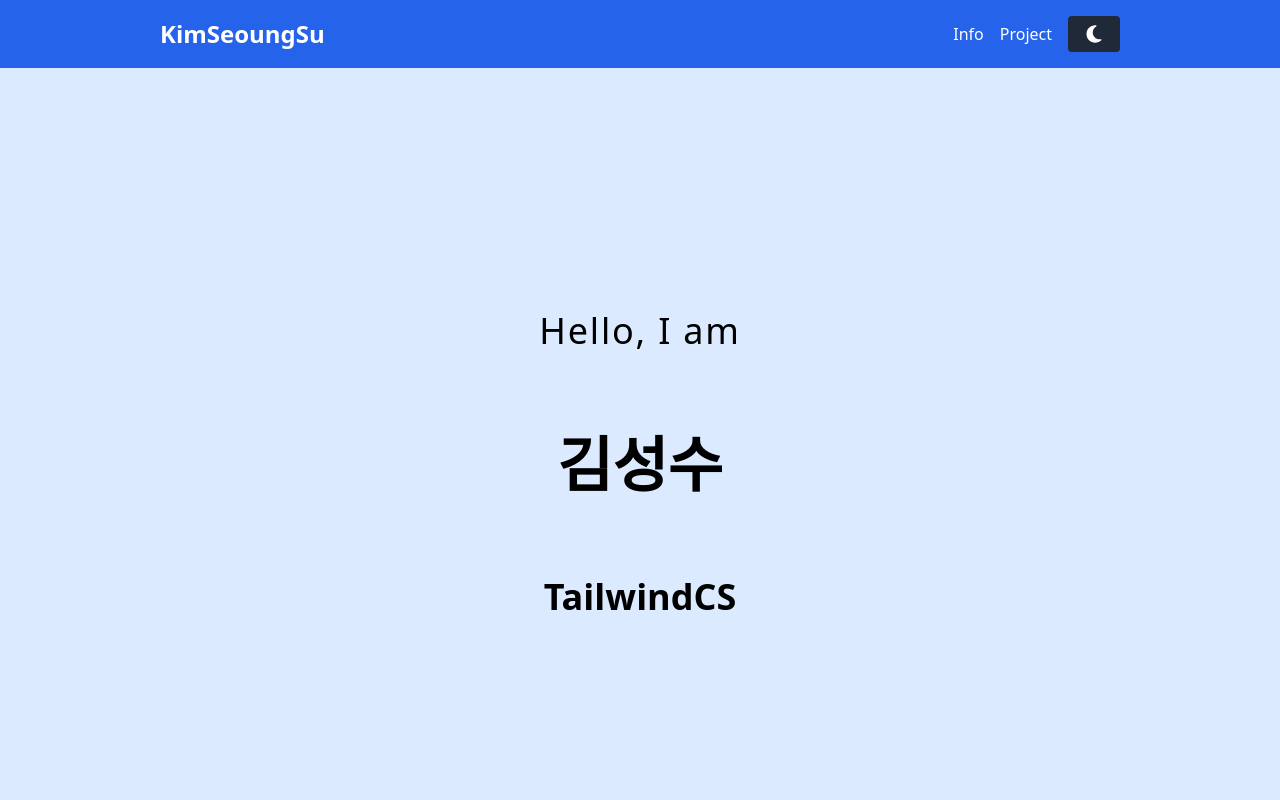
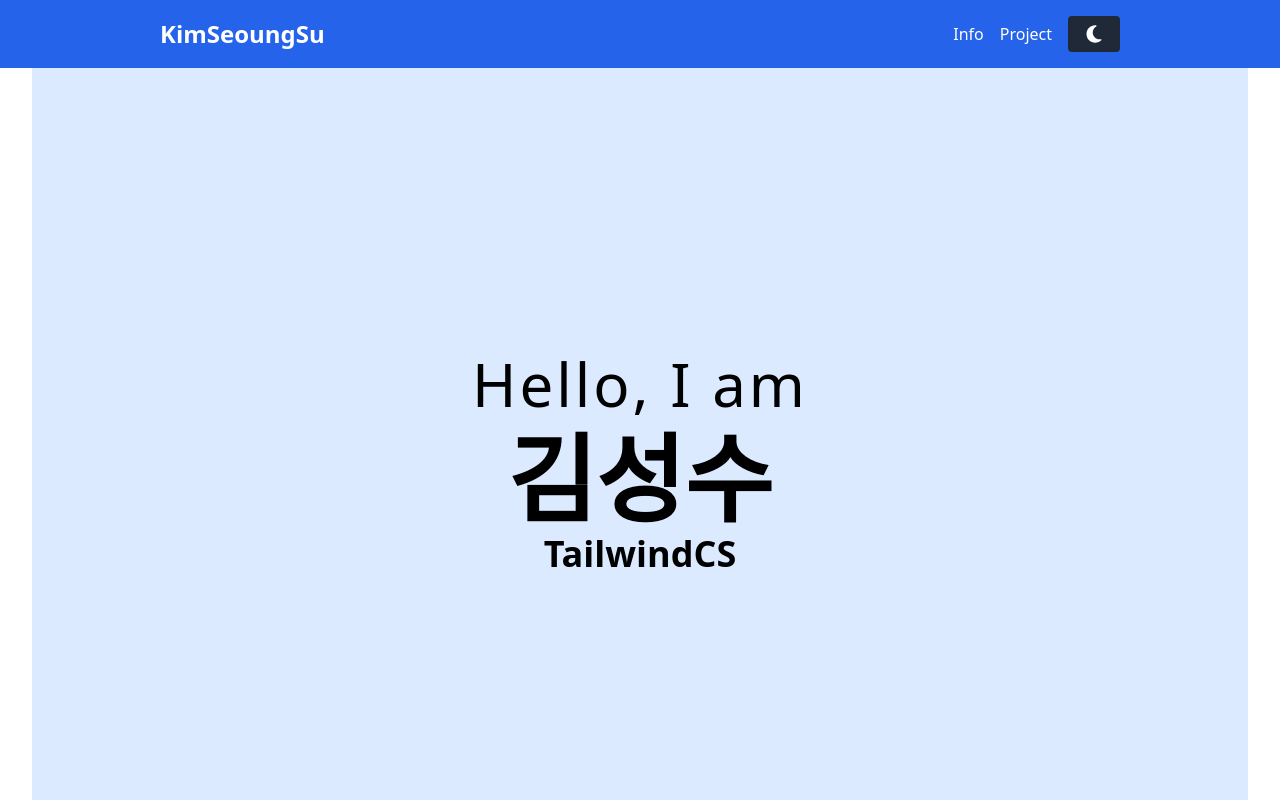
Before and after one commit to ggggggggithub/my-portfolio, a Next.js app: page / in a window 1280 px wide. Shown: the top 800 px of the page. Built offline with nearby package versions, Linux system fonts and the light colour scheme.

Commit message:
css main

```diff
--- a/src/app/page.tsx
+++ b/src/app/page.tsx
@@ -38,16 +38,16 @@ export default function Home() {
   }, [currentText, isDeleting, loopNum, typingSpeed, study]);
 
   return (
-    <div>
-      <section className="min-h-screen flex flex-col justify-center items-center bg-blue-100 dark:bg-gray-800 text-black dark:text-white px-8">
-        <div className="flex flex-col items-center justify-center min-h-screen py-2 relative">
-          <h1 className="text-4xl mb-4 text-center slide-in-down tracking-wider absolute top-1/3 transform -translate-y-1/2 whitespace-nowrap">
+    <div className="px-8">
+      <section className="min-h-screen flex flex-col justify-center items-center bg-blue-100 dark:bg-gray-800 text-black dark:text-white">
+        <div className="flex flex-col items-center justify-center min-h-screen py-2 space-y-2 leading-none">
+          <h1 className="text-4xl md:text-6xl mb-1 text-center slide-in-down tracking-wider">
             Hello, I am
           </h1>
-          <p className="text-6xl font-bold mb-4 text-center absolute top-1/2 transform -translate-y-1/2 whitespace-nowrap">
+          <p className="text-6xl md:text-8xl font-bold mb-1 text-center">
             김성수
           </p>
-          <p className="text-4xl font-bold mb-4 text-center absolute top-2/3 transform -translate-y-1/2 whitespace-nowrap">
+          <p className="text-3xl md:text-4xl font-bold mb-1 text-center">
             {currentText}
           </p>
         </div>
--- a/styles/animations.css
+++ b/styles/animations.css
@@ -10,7 +10,8 @@
 }
 
 .slide-in-down {
-  animation: slideInDown 1s ease-out;
+  animation: slideInDown 1s ease-out forwards;
+  margin-bottom: 0.5rem; /* Adjust the margin for spacing */
 }
 
 .typing {
```
